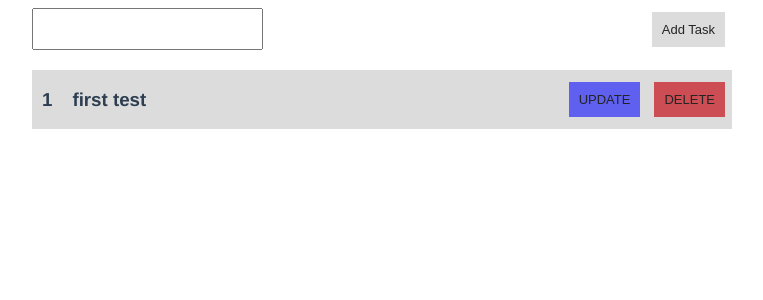
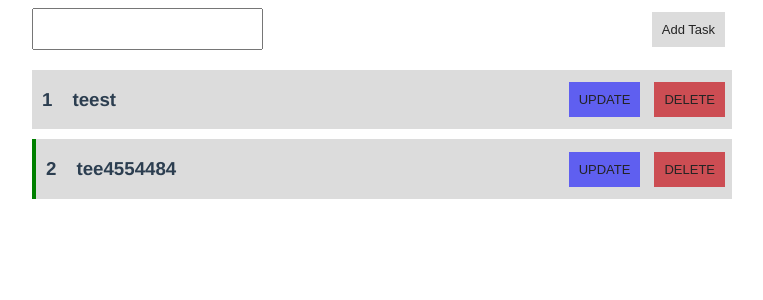
Before and after one commit to mkhavari01/todo-vue, a Vue app: page / in a window 1280 px wide. Shown: the top 300 px of the page, without its empty margins (258-1021 px from the left). Built offline with nearby package versions, Linux system fonts and the light colour scheme; data requests are answered from the project's data file.

Commit message:
adding update mode ui

```diff
--- a/db.json
+++ b/db.json
@@ -1,9 +1,14 @@
 {
   "tasks": [
     {
-      "id": 1,
-      "text": "first test",
+      "id": 1644747768967,
+      "text": "teest",
       "reminder": false
+    },
+    {
+      "id": 1644748342381,
+      "text": "tee4554484",
+      "reminder": true
     }
   ]
 }
--- a/src/App.vue
+++ b/src/App.vue
@@ -1,7 +1,7 @@
 <template>
   <!-- <img alt="Vue logo" src="./assets/logo.png"> -->
   <Header @add-task="addTask" title="Task Tracker" />
-  <Tasks :tasks="tasks" @delete-task="deleteTask" />
+  <Tasks :tasks="tasks" @delete-task="deleteTask" @update-task="updateTask" />
 </template>
 
 <script>
@@ -29,22 +29,27 @@ export default {
       axios.delete(process.env.VUE_APP_AXIOS_URL+`/${id}`).then((res)=>{
         this.tasks = this.tasks.filter((task) => task.id !== id)
       }).catch((err)=>{
-        console.log(err)
+        console.error(err)
       })
     },
     addTask(desc){
       axios.post(process.env.VUE_APP_AXIOS_URL,{
-        id : this.tasks.length + 1,
+        id : new Date().getTime(),
         text : desc,
         reminder : false
       }).then((res)=>{
         console.log('res',res)
         this.tasks = [...this.tasks,res.data]
+      }).catch((error)=>{
+        console.error(error)
       })
     },
     async fetchData(){
       const res = await axios.get(process.env.VUE_APP_AXIOS_URL);
       return res.data
+    },
+    updateTask(id){
+      console.log('u clicked on',id)
     }
   }
 }
--- a/src/components/Task.vue
+++ b/src/components/Task.vue
@@ -1,9 +1,18 @@
 <template>
     <section :class="[task.reminder ? 'reminder' : '' ]">
-        <h3 class="h3">
-            <span>{{task.id}}</span>
+        <h3 class="h3" v-if="!updateStatus">
+            <span>{{index+1}}</span>
             <span>{{task.text}}</span>
         </h3>
+        <h3 class="h3" v-if="updateStatus">
+            <input type="text" style="margin-left : 10px" :value="task.text" />
+        </h3>
+        <div class="checkbox-holder" v-if="updateStatus">
+            <label :for="`reminder${task.id}`">
+                reminder
+            </label>
+            <input type="checkbox" name="reminder" :id="`reminder${task.id}`" v-bind:checked="task.reminder" >
+        </div>
         <div class="btn-holder">
             <!-- <button>
                 DELETE
@@ -11,8 +20,10 @@
             <button>
                 UPDATE
             </button> -->
-            <Button title="UPDATE" color="#0000ff91" />
-            <Button title="DELETE" color="#c71921ba"  @click="onDelete(task.id)" />
+            <Button title="UPDATE" color="#0000ff91" @click="onUpdate(task.id)" v-if="!updateStatus" />
+            <Button title="CONFIRM" color="#097c3991" v-if="updateStatus"/>
+            <Button title="DELETE" color="#c71921ba"  @click="onDelete(task.id)" v-if="!updateStatus" />
+            <Button title="DISCARD" color="#c88514ba" @click="onDiscard()"   v-if="updateStatus" />
         </div>
     </section>
 </template>
@@ -22,8 +33,14 @@ import Button from './Button.vue'
 
 export default {
     name : "Task",
+    data(){
+        return {
+            updateStatus : false
+        }
+    },
     props : {
         task : Object,
+        index : Number
     },
     components : {
         Button
@@ -31,11 +48,18 @@ export default {
     methods : {
         onDelete : function(id){
             this.$emit('delete-task',id)
+        },
+        onUpdate : function(id){
+            this.updateStatus = !this.updateStatus
+            this.$emit('update-task',id)
+        },
+        onDiscard : function(){
+            this.updateStatus = !this.updateStatus
         }
     }
 }
 </script>
-<style scope>
+<style scoped>
     section {
         display: flex;
         justify-content: space-between;
@@ -54,4 +78,8 @@ export default {
     .reminder {
         border-left: solid 4px green;
     }
+    .checkbox-holder {
+        display: flex;
+        font-weight: bold;
+    }
 </style>
--- a/src/components/Tasks.vue
+++ b/src/components/Tasks.vue
@@ -1,9 +1,9 @@
 <template>
-    <div v-for="task in tasks" :key="task.id" >
+    <div v-for="(task,index) in tasks" :key="task.id" :id="task.id" >
         <!-- <h3>
             {{task.id}} ... {{task.text}}
         </h3> -->
-        <Task @delete-task="$emit('delete-task',task.id)" :task="task" />
+        <Task @delete-task="$emit('delete-task',task.id)" :task="task" :index="index" @update-task="$emit('update-task',task.id)" />
     </div>
 </template>
 <script>
@@ -18,7 +18,7 @@ export default {
     components : {
         Task
     },
-    emits : ['delete-task']
+    emits : ['delete-task',"update-task"]
 }
 </script>
 <style>
```
